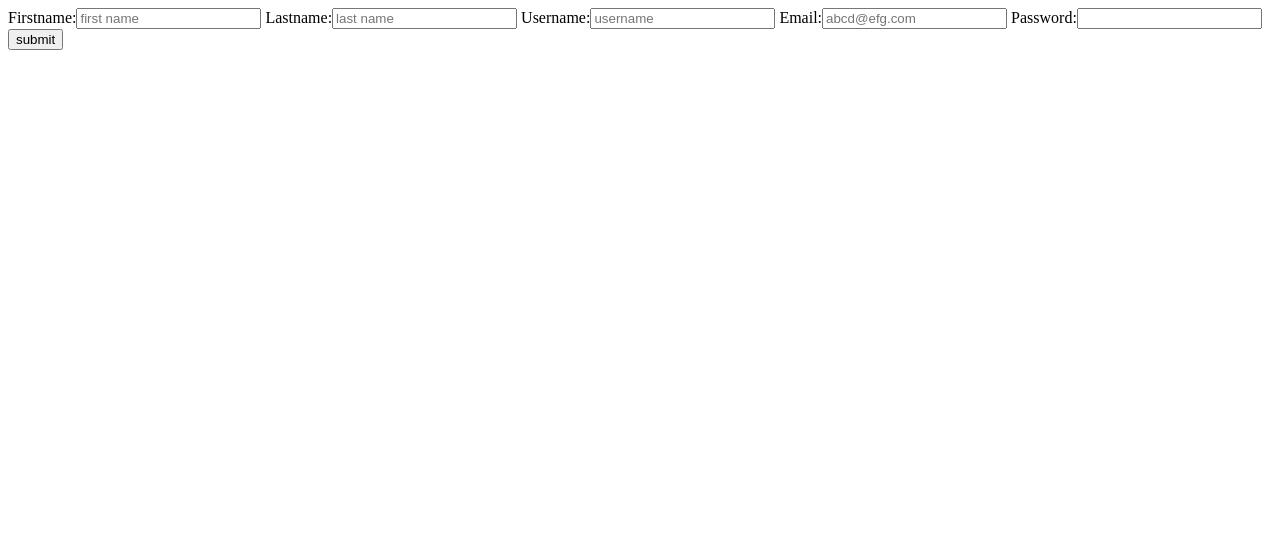
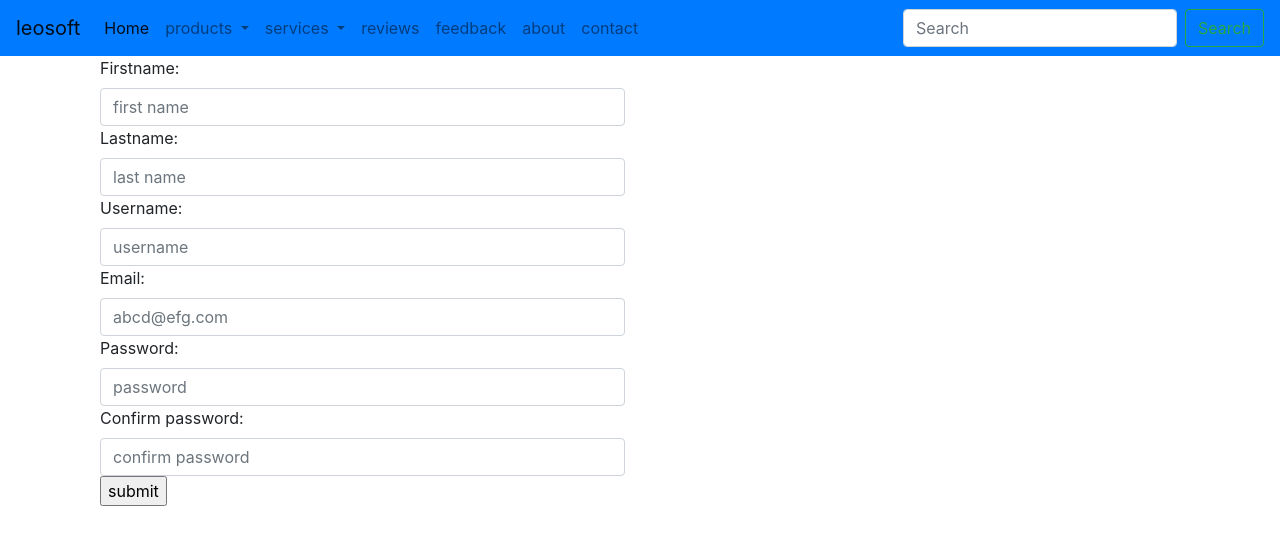
Before and after one commit to birleopold/leosoftug, a Django app: page /signup/ in a window 1280 px wide. Shown: the top 545 px of the page. Run offline with Django 3.2, Linux system fonts and the light colour scheme; some libraries are stand-ins or nearby versions.

Commit message:
second commit

```diff
--- a/ecommerce/forms.py
+++ b/ecommerce/forms.py
@@ -1,6 +1,7 @@
 from django import forms
+from django.contrib.auth import get_user_model
 
-
+user = get_user_model()
 class contactForm(forms.Form):
     full_name = forms.CharField(widget=forms.TextInput(attrs = {'class':'form-control', 'id':'form_full_name', 'placeholder':'your full name'}))
     email = forms.EmailField(widget = forms.EmailInput(attrs={'class':'form-control', 'placeholder':'abcd@efg.com'}))
@@ -9,7 +10,7 @@
 
 class loginForm(forms.Form):
     username = forms.CharField(widget=forms.TextInput(attrs = {'class':'form-control', 'id':'form_full_name', 'placeholder':'username'}))
-    password = forms.CharField(widget=forms.PasswordInput())
+    password = forms.CharField(widget=forms.PasswordInput(attrs = {'class':'form-control', 'id':'form_full_name', 'placeholder':'password'}))
 
 
 class signup(forms.Form):
@@ -17,4 +18,32 @@
     lastname = forms.CharField(widget=forms.TextInput(attrs = {'class':'form-control', 'id':'form_full_name', 'placeholder':'last name'}))
     username = forms.CharField(widget=forms.TextInput(attrs = {'class':'form-control', 'id':'form_full_name', 'placeholder':'username'}))
     email = forms.CharField(widget = forms.EmailInput(attrs={'class':'form-control', 'placeholder':'abcd@efg.com'}))
-    password = forms.CharField(widget=forms.PasswordInput())
+    password = forms.CharField(widget=forms.PasswordInput(attrs = {'class':'form-control', 'id':'form_full_name', 'placeholder':'password'}))
+    confirm_password = forms.CharField(widget=forms.PasswordInput(attrs = {'class':'form-control', 'id':'form_full_name', 'placeholder':'confirm password'}))
+
+    def clean(self):
+        data = self.cleaned_data
+        password = self.cleaned_data.get('password')
+        confirm_password = self.cleaned_data.get('confirm_password')
+        if confirm_password != password:
+            raise forms.ValidationError('passwords dont match')
+        else:
+            return data
+
+    def clean_email(self):
+        data = self.cleaned_data
+        email = self.cleaned_data.get('email')
+        qs = user.objects.filter(email = email)
+        if qs.exists():
+            raise forms.ValidationError('email already taken')
+        return email
+
+
+    def clean_username(self):
+        data = self.cleaned_data
+        username = self.cleaned_data.get('username')
+        qs = user.objects.filter( username = username)
+        if qs.exists():
+            raise forms.ValidationError('username already taken')
+        else:
+            return username
--- a/ecommerce/views.py
+++ b/ecommerce/views.py
@@ -1,4 +1,4 @@
-from django.contrib.auth import authenticate, login
+from django.contrib.auth import authenticate, login, get_user_model
 from django.shortcuts import render, redirect
 from django.http import HttpResponse
 from .forms import contactForm, loginForm, signup
@@ -30,28 +30,38 @@
     return render(request, 'contact.html', context)
 
 def login_page(request):
-    loginform = loginForm(request.POST or None)
+    form = loginForm(request.POST or None)
     context = {
-    'form':loginform
+    'form':form
     }
 
-    if loginform.is_valid():
-        username = loginform.cleaned_data.get('username')
-        password = loginform.cleaned_data.get('password')
-        user = authenticate(request, username=username, passwprd=password)
+    if form.is_valid():
+        username = form.cleaned_data.get("username")
+        password = form.cleaned_data.get("password")
+        user = authenticate(request, username=username, password=password)
         if user is not  None:
             login(request, user)
-            return redirect('login/')
+            context['form'] = loginForm
+            return redirect("/login")
         else:
-            print ('error')
-
-        context['form'] = loginForm
+            print ('Error')
 
     return render(request, 'auth/login.html', context)
 
+user = get_user_model()
 def signup_page(request):
     signup_ = signup(request.POST or None)
     context = {
     'form':signup_
     }
+    if signup_.is_valid():
+        first_name = signup_.cleaned_data.get("firstname")
+        last_name = signup_.cleaned_data.get("lastname")
+        username = signup_.cleaned_data.get("username")
+        email = signup_.cleaned_data.get("email")
+        password = signup_.cleaned_data.get("password")
+        extra_fields = {'first_name':first_name, 'last_name':last_name}
+        new_user = user.objects.create_user(username, email, password, **extra_fields)
+
+        context['form'] = signup
     return render(request, 'auth/signup.html', context)
--- a/templates/auth/login.html
+++ b/templates/auth/login.html
@@ -1,3 +1,5 @@
+{% extends 'base.html'%}
+{% block content %}
 <div class="container">
   <div class="row">
     <div class="col">
@@ -11,3 +13,4 @@
     </div>
   </div>
 </div>
+{% endblock %}
--- a/templates/auth/signup.html
+++ b/templates/auth/signup.html
@@ -1,3 +1,5 @@
+{% extends 'base.html'%}
+{% block content %}
 <div class="container">
   <div class="row">
     <div class="col">
@@ -11,3 +13,4 @@
     </div>
   </div>
 </div>
+{% endblock %}
--- /dev/null
+++ b/templates/base.html
@@ -0,0 +1,88 @@
+<!DOCTYPE html>
+<html lang="en" dir="ltr">
+  <head>
+    <meta charset="utf-8">
+    <link rel="stylesheet" href="https://stackpath.bootstrapcdn.com/bootstrap/4.3.1/css/bootstrap.min.css" integrity="sha384-ggOyR0iXCbMQv3Xipma34MD+dH/1fQ784/j6cY/iJTQUOhcWr7x9JvoRxT2MZw1T" crossorigin="anonymous">
+    <title></title>
+  </head>
+
+  <body>
+
+    <nav class="navbar navbar-expand-lg navbar-light bg-primary">
+  <a class="navbar-brand" href="{% url 'home'%}">leosoft</a>
+  <button class="navbar-toggler" type="button" data-toggle="collapse" data-target="#navbarSupportedContent" aria-controls="navbarSupportedContent" aria-expanded="false" aria-label="Toggle navigation">
+    <span class="navbar-toggler-icon"></span>
+  </button>
+
+  <div class="collapse navbar-collapse" id="navbarSupportedContent">
+    <ul class="navbar-nav mr-auto">
+      <li class="nav-item active">
+        <a class="nav-link" href="{% url 'home'%}">Home <span class="sr-only">(current)</span></a>
+      </li>
+
+      <li class="nav-item dropdown">
+        <a class="nav-link dropdown-toggle" href="#" id="navbarDropdown" role="button" data-toggle="dropdown" aria-haspopup="true" aria-expanded="false">
+          products
+        </a>
+        <div class="dropdown-menu" aria-labelledby="navbarDropdown">
+          <a class="dropdown-item" href="#">Action</a>
+          <a class="dropdown-item" href="#">Another action</a>
+          <div class="dropdown-divider"></div>
+          <a class="dropdown-item" href="#">Something else here</a>
+        </div>
+      </li>
+      <li class="nav-item dropdown">
+        <a class="nav-link dropdown-toggle" href="#" id="navbarDropdown" role="button" data-toggle="dropdown" aria-haspopup="true" aria-expanded="false">
+          services
+        </a>
+        <div class="dropdown-menu" aria-labelledby="navbarDropdown">
+          <a class="dropdown-item" href="#">Action</a>
+          <a class="dropdown-item" href="#">Another action</a>
+          <div class="dropdown-divider"></div>
+          <a class="dropdown-item" href="#">Something else here</a>
+        </div>
+      </li>
+      <li class="nav-item">
+        <a class="nav-link" href="{% url 'about'%}">reviews</a>
+      </li>
+      <li class="nav-item">
+        <a class="nav-link" href="{% url 'about'%}">feedback</a>
+      </li>
+      <li class="nav-item">
+        <a class="nav-link" href="{% url 'about'%}">about</a>
+      </li>
+      <li class="nav-item">
+        <a class="nav-link" href="{% url 'contact'%}">contact</a>
+      </li>
+    </ul>
+    <a class="btn btn-outline-primary" href="{% url 'register'%}">Sign up</a>
+    <a class="btn btn-outline-primary" href="{% url 'login'%}">login</a>
+    <form class="form-inline my-2 my-lg-0">
+      <input class="form-control mr-sm-2" type="search" placeholder="Search" aria-label="Search">
+      <button class="btn btn-outline-success my-2 my-sm-0" type="submit">Search</button>
+    </form>
+  </div>
+</nav>
+
+
+{% block content %}
+
+
+{% endblock %}
+
+
+
+
+
+
+
+
+
+
+
+
+    <script src="https://code.jquery.com/jquery-3.3.1.slim.min.js" integrity="sha384-q8i/X+965DzO0rT7abK41JStQIAqVgRVzpbzo5smXKp4YfRvH+8abtTE1Pi6jizo" crossorigin="anonymous"></script>
+    <script src="https://cdnjs.cloudflare.com/ajax/libs/popper.js/1.14.7/umd/popper.min.js" integrity="sha384-UO2eT0CpHqdSJQ6hJty5KVphtPhzWj9WO1clHTMGa3JDZwrnQq4sF86dIHNDz0W1" crossorigin="anonymous"></script>
+    <script src="https://stackpath.bootstrapcdn.com/bootstrap/4.3.1/js/bootstrap.min.js" integrity="sha384-JjSmVgyd0p3pXB1rRibZUAYoIIy6OrQ6VrjIEaFf/nJGzIxFDsf4x0xIM+B07jRM" crossorigin="anonymous"></script>
+  </body>
+</html>
--- a/templates/contact.html
+++ b/templates/contact.html
@@ -1,4 +1,5 @@
-
+{% extends 'base.html'%}
+{% block content %}
 <div class="container">
   <div class="row">
     <div class="col">
@@ -12,3 +13,4 @@
     </div>
   </div>
 </div>
+{% endblock %}
--- a/templates/home.html
+++ b/templates/home.html
@@ -1,3 +1,4 @@
+{% extends 'base.html'%}
 <!doctype html>
 <html lang="en">
   <head>
@@ -11,6 +12,7 @@
     <title>leosoft-uganda</title>
   </head>
   <body>
+    {% block content %}
     <div class="container">
       <h1>leosoft uganda</h1>
     </div>
@@ -31,6 +33,8 @@
 
       </div>
 
+      {% endblock %}
+
 
     <!-- Optional JavaScript -->
     <!-- jQuery first, then Popper.js, then Bootstrap JS -->
```
Also changed, not shown: db.sqlite3.
